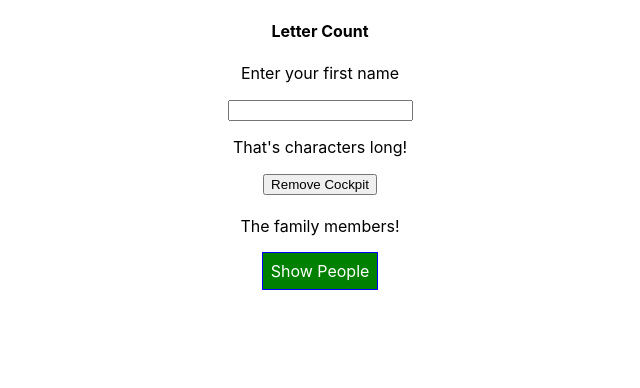
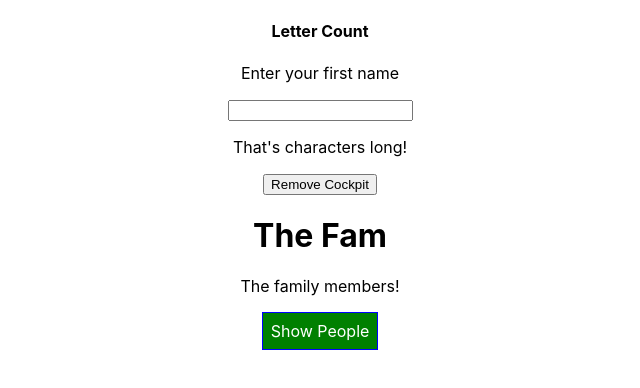
Before and after one commit to LittleBlue418/React-advanced, a React (Create React App) app: page / in a window 1280 px wide. Shown: the top 388 px of the page, without its empty margins (320-960 px from the left). Built offline with nearby package versions, Linux system fonts and the light colour scheme.

Commit message:
passing unknown components with spread

```diff
--- a/src/components/Persons/Person/Person.js
+++ b/src/components/Persons/Person/Person.js
@@ -1,22 +1,25 @@
 import React, { Component, Fragment } from 'react';
-// import Auxiliary from '../../../hoc/Auxiliary';
+import Auxiliary from '../../../hoc/Auxiliary';
 import classes from './Person.module.css';
+import withClass2 from '../../../hoc/WithClass2';
 
 
 class Person extends Component {
   render() {
     //console.log('[Person.js] rendering...')
     return (
-      <Fragment>
-        <div key="div" className={classes.Person}>
+      //<Fragment>
+      <Auxiliary>
+
           < p onClick={this.props.click} > I'm {this.props.name} and I am {this.props.age} years old!</p>
           < p > {this.props.children}</p >
           <input type="text" onChange={this.props.changed} value={this.props.name} />
-        </div>
+
         <p key="heading">-</p>
-      </Fragment>
+      </Auxiliary>
+      //</Fragment>
     )
   }
 };
 
-export default Person;
+export default withClass2(Person, classes.Person);
--- a/src/hoc/WithClass2.js
+++ b/src/hoc/WithClass2.js
@@ -3,7 +3,7 @@
 const WithClass2 = (WrappedComponent, className) => {
   return props => (
     <div className={className}>
-      <WrappedComponent />
+      <WrappedComponent {...props}/>
     </div>
   );
 }
```
